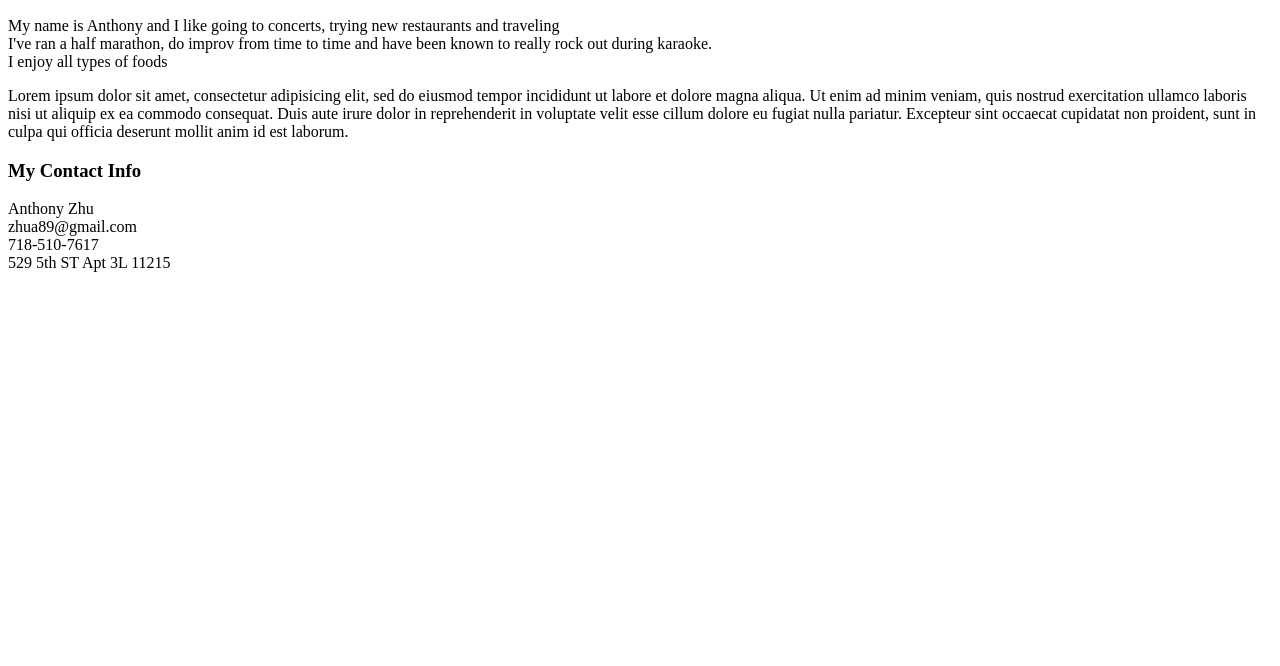
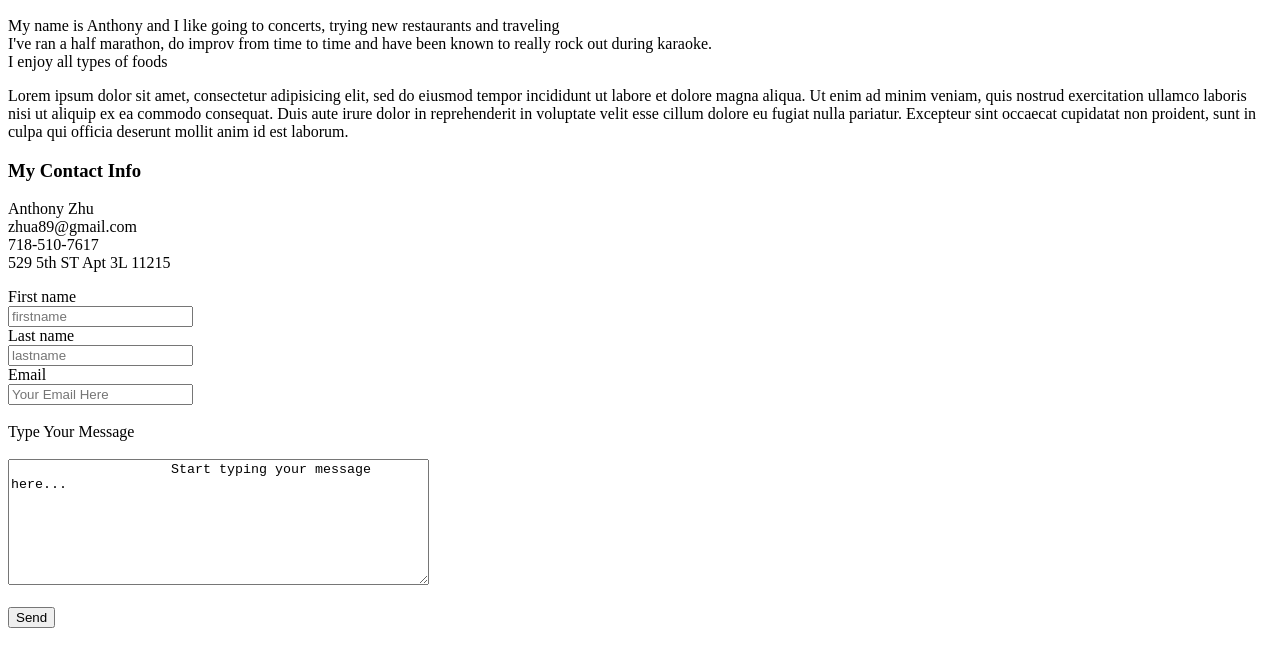
Before and after one commit to zhua1989/zhu_blog, a plain HTML site: page blog.html in a window 1280 px wide. Shown: the part 110-776 px from the top of the page. Drawn offline with Linux system fonts and the light colour scheme.

Commit message:
add form

```diff
--- a/blog.html
+++ b/blog.html
@@ -14,12 +14,7 @@
             <br> I've ran a half marathon, do improv from time to time and have been known to really rock out during karaoke.
             <br> I enjoy all types of foods
         </p>
-        <p>Lorem ipsum dolor sit amet, consectetur adipisicing elit, sed do eiusmod
-        tempor incididunt ut labore et dolore magna aliqua. Ut enim ad minim veniam,
-        quis nostrud exercitation ullamco laboris nisi ut aliquip ex ea commodo
-        consequat. Duis aute irure dolor in reprehenderit in voluptate velit esse
-        cillum dolore eu fugiat nulla pariatur. Excepteur sint occaecat cupidatat non
-        proident, sunt in culpa qui officia deserunt mollit anim id est laborum.</p>
+        <p>Lorem ipsum dolor sit amet, consectetur adipisicing elit, sed do eiusmod tempor incididunt ut labore et dolore magna aliqua. Ut enim ad minim veniam, quis nostrud exercitation ullamco laboris nisi ut aliquip ex ea commodo consequat. Duis aute irure dolor in reprehenderit in voluptate velit esse cillum dolore eu fugiat nulla pariatur. Excepteur sint occaecat cupidatat non proident, sunt in culpa qui officia deserunt mollit anim id est laborum.</p>
     </div>
     <div>
         <h3>My Contact Info</h3>
@@ -29,4 +24,31 @@
             <br> 529 5th ST Apt 3L 11215
         </p>
     </div>
+    <div>
+        <article>
+            <form>
+                First name
+                <br>
+                <input type="text" placeholder="firstname">
+                <br> Last name
+                <br>
+                <input type="text" placeholder="lastname">
+                <br> Email
+                <br>
+                <input type="email" placeholder="Your Email Here">
+                <br>
+                <br> Type Your Message
+                <br>
+                <br>
+                <textarea rows="8" cols="50" wrap="soft">
+                    Start typing your message here...
+                </textarea>
+                <br>
+                <br>
+                <button type="submit" class="submit">Send</button>
+                <br>
+                <br>
+            </form>
+        </article>
+    </div>
 </body>
```
